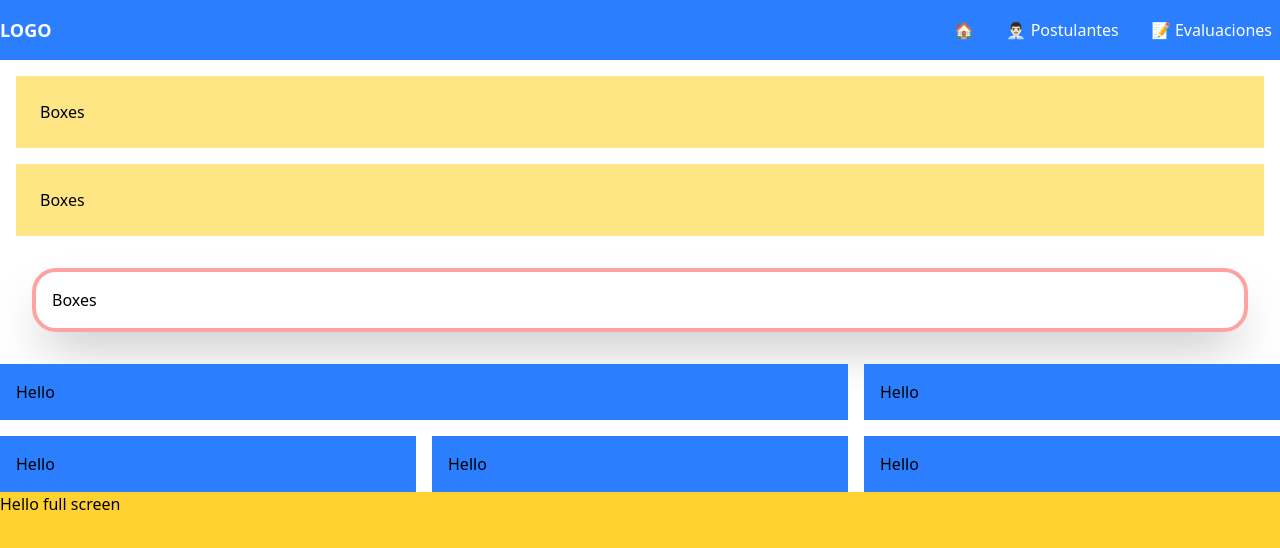
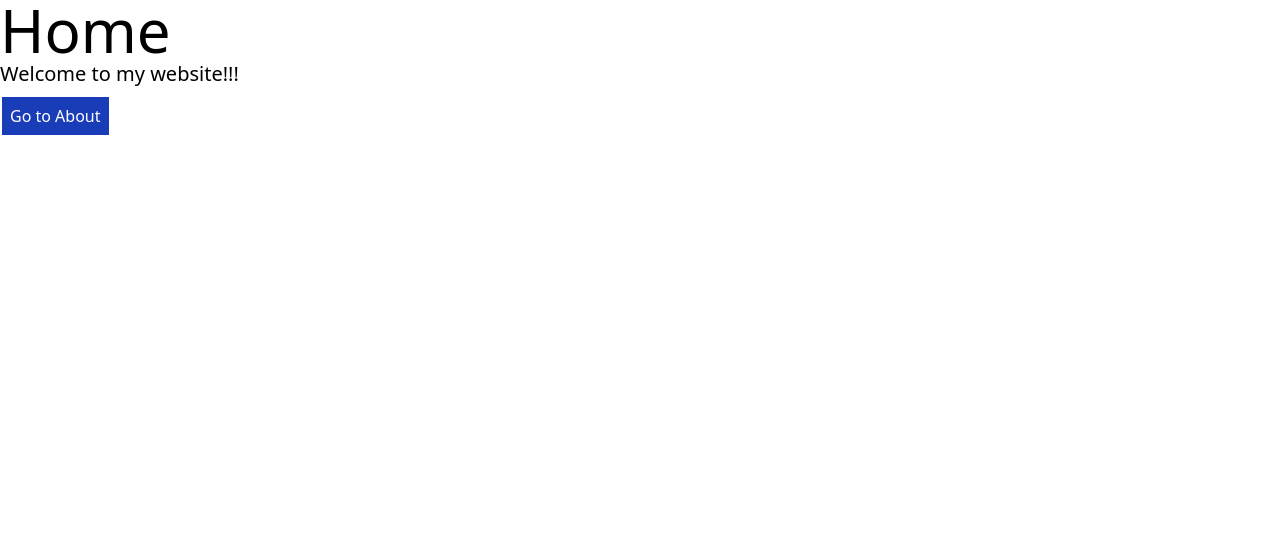
Before and after one commit to kenesparta/quiz-generator, a React (Vite) app in the folder web/: page / in a window 1280 px wide. Shown: the top 548 px of the page. Built offline with nearby package versions, Linux system fonts and the light colour scheme.

Commit message:
feat: adding Routes an Link

```diff
--- a/web/src/App.tsx
+++ b/web/src/App.tsx
@@ -1,10 +1,10 @@
-import { Dashboard } from "./components/Dashboard.tsx";
 import "./App.css"
+import { Router } from "./route/Route.tsx";
 
 function App() {
   return (
     <>
-      <Dashboard/>
+      <Router/>
     </>
   )
 }
--- /dev/null
+++ b/web/src/route/Consts.ts
@@ -0,0 +1,4 @@
+export const EVENTS = {
+  NAVIGATION_EVENT: 'pushState',
+  POPSTATE: 'popstate',
+}
--- /dev/null
+++ b/web/src/route/Link.tsx
@@ -0,0 +1,36 @@
+import { EVENTS } from "./Consts.ts";
+import React from "react";
+
+function navigate(href: string) {
+  window.history.pushState({}, '', href)
+  const navigateEvent = new Event(EVENTS.NAVIGATION_EVENT)
+  window.dispatchEvent(navigateEvent)
+}
+
+interface LinkProps {
+  target: string
+  to: string
+  children: string
+  props?: object
+}
+
+const Link: React.FC<LinkProps> = ({ target, to, children, ...props }) => {
+  const handleClick = (event: React.MouseEvent<HTMLAnchorElement, MouseEvent>) => {
+    const isMainEvent = event.button !== 0
+    const isModifyEvent = event.metaKey || event.altKey || event.ctrlKey || event.shiftKey
+    const isManageableEvent = target === undefined || target === '_self'
+
+    if (isMainEvent && isManageableEvent && !isModifyEvent) {
+      event.preventDefault()
+      navigate(to)
+    }
+  }
+
+  return (
+    <>
+      <a className="border-2 p-2 bg-blue-800 text-white" onClick={handleClick} href={to} target={target} {...props}>{children}</a>
+    </>
+  )
+}
+
+export { Link }
--- a/web/src/route/Route.tsx
+++ b/web/src/route/Route.tsx
@@ -1,17 +1,13 @@
-import React from "react";
-
-const NAVIGATION_EVENT = 'pushState'
-
-function navigate(href: string) {
-  window.history.pushState({}, '', href)
-  const navigateEvent = new Event(NAVIGATION_EVENT)
-  window.dispatchEvent(navigateEvent)
-}
+import React, { useEffect, useState } from "react";
+import { EVENTS } from "./Consts.ts";
+import { Link } from "./Link.tsx";
 
 const HomePage: React.FC = () => {
   return (
     <>
-      <h1>Home</h1>
+      <h1 className="text-6xl">Home</h1>
+      <p className="text-xl mb-4">Welcome to my website!!!</p>
+      <Link target={"_self_"} to={"/about"}>Go to About</Link>
     </>
   )
 }
@@ -19,16 +15,32 @@ const HomePage: React.FC = () => {
 const About: React.FC = () => {
   return (
     <>
-      <h1>About</h1>
+      <h1 className="text-6xl">About</h1>
+      <div className="mb-2"> Hello there!</div>
+      <Link target={"_self_"} to={"/"}> Go to home</Link>
     </>
   )
 }
 
 const Router: React.FC = () => {
+  const [currPath, setCurrPath] = useState<string>(window.location.pathname)
+  useEffect(() => {
+    const onLocationChange = () => {
+      setCurrPath(window.location.pathname)
+    }
+
+    window.addEventListener(EVENTS.NAVIGATION_EVENT, onLocationChange)
+    window.addEventListener(EVENTS.POPSTATE, onLocationChange)
+
+    return () => {
+      window.removeEventListener(EVENTS.NAVIGATION_EVENT, onLocationChange)
+      window.addEventListener(EVENTS.POPSTATE, onLocationChange)
+    }
+  }, [])
   return (
     <>
-      <HomePage/>
-      <About/>
+      {currPath === '/' && <HomePage/>}
+      {currPath === '/about' && <About/>}
     </>
   )
 }
```
